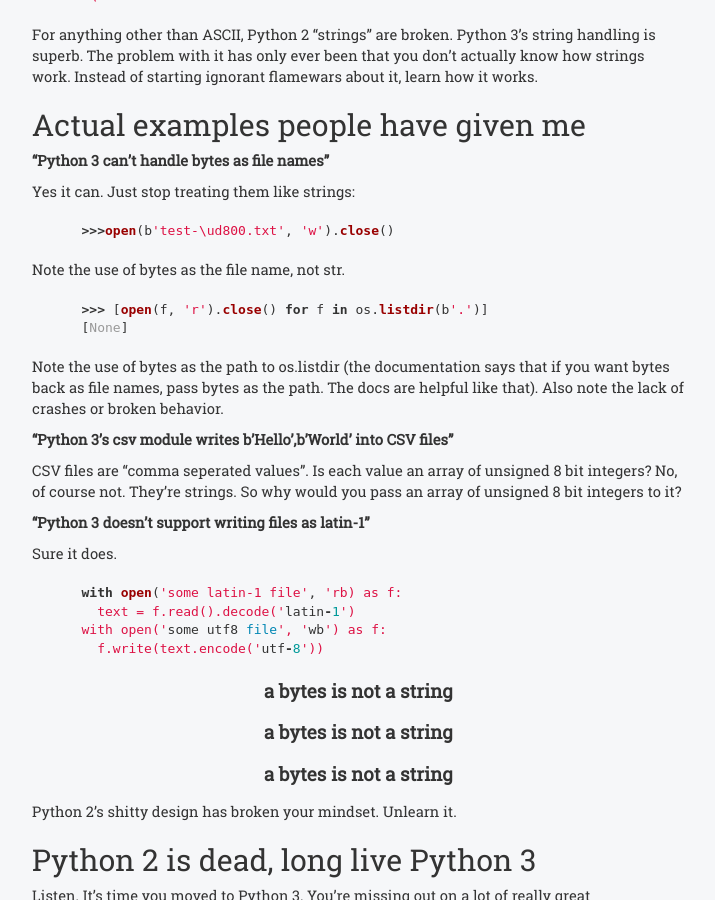
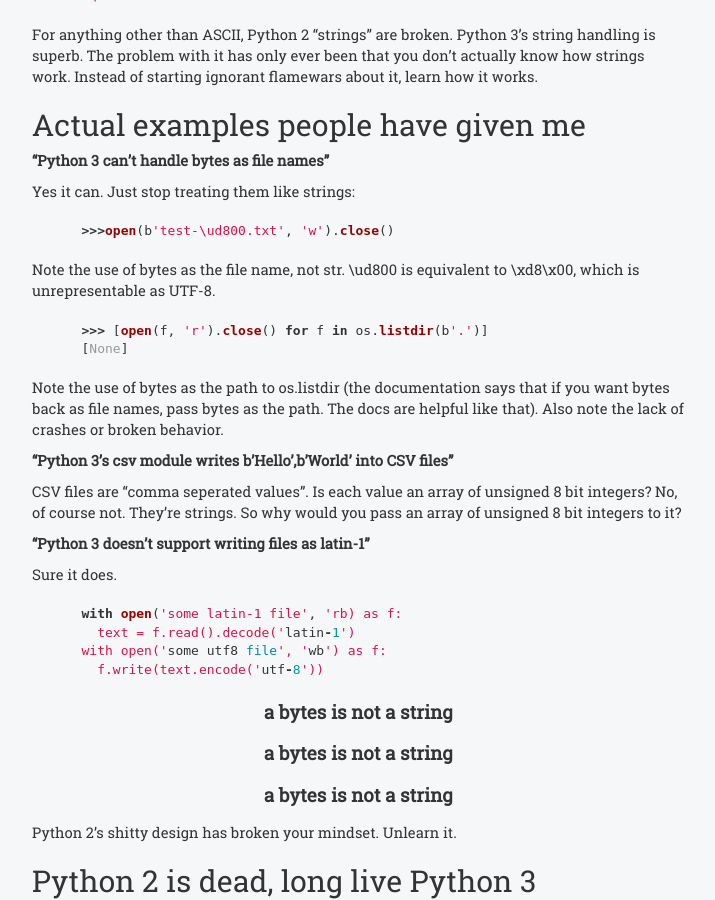
Before and after one commit to stormblog/sircmpwn.github.io, a Jekyll site: the page built from _posts/2017-01-13-The-problem-with-Python-3.md, in a window 1280 px wide and 900 px high, scrolled down 1280 px. Shown: the whole window, without its empty margins (38-753 px from the left). Built offline with Jekyll 4.4.1, drawn with Linux system fonts in a browser that asks for light colours.

Commit message:
Clarify \ud800

````diff
--- a/_posts/2017-01-13-The-problem-with-Python-3.md
+++ b/_posts/2017-01-13-The-problem-with-Python-3.md
@@ -95,7 +95,8 @@ Yes it can. Just stop treating them like strings:
 >>>open(b'test-\ud800.txt', 'w').close()
 ```
 
-Note the use of bytes as the file name, not str.
+Note the use of bytes as the file name, not str. \ud800 is equivalent to
+\xd8\x00, which is unrepresentable as UTF-8.
 
 ```python
 >>> [open(f, 'r').close() for f in os.listdir(b'.')]
````
